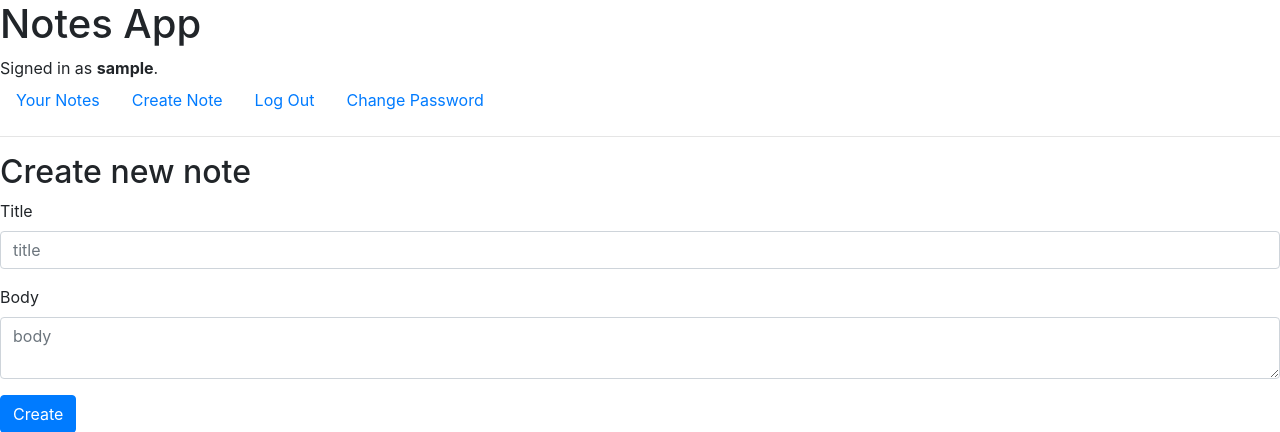
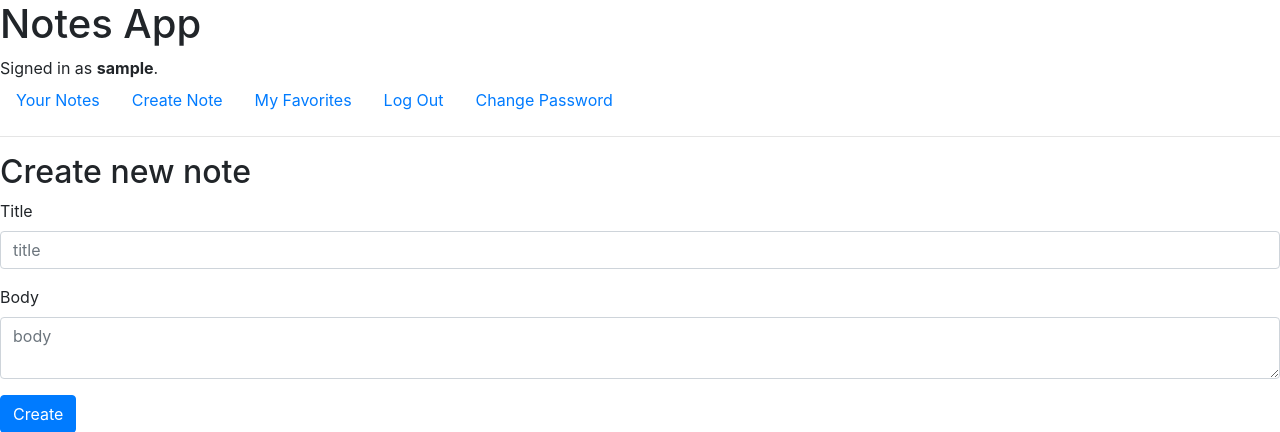
Before and after one commit to 0xSaltyHash/mynotes, a Django app: page /create in a window 1280 px wide. Shown: the top 432 px of the page. Run offline with Django 3.2, Linux system fonts and the light colour scheme; the visitor is signed in with stand-in values (Sample User, id 1); some libraries are stand-ins or nearby versions.

Commit message:
Add favorites url to the nav bar

```diff
--- a/notes/templates/notes/layout.html
+++ b/notes/templates/notes/layout.html
@@ -28,6 +28,9 @@
                     <a class="nav-link" href="{% url 'create' %}">Create Note</a>
                 </li>
                 <li class="nav-item">
+                    <a class="nav-link" href="{% url 'favorites' %}">My Favorites</a>
+                </li>
+                <li class="nav-item">
                     <a class="nav-link" href="{% url 'logout' %}">Log Out</a>
                 </li>
                 <li class="nav-item">
```
